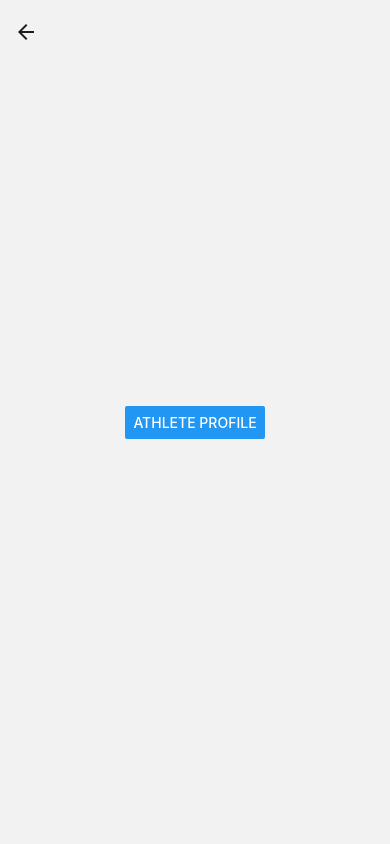
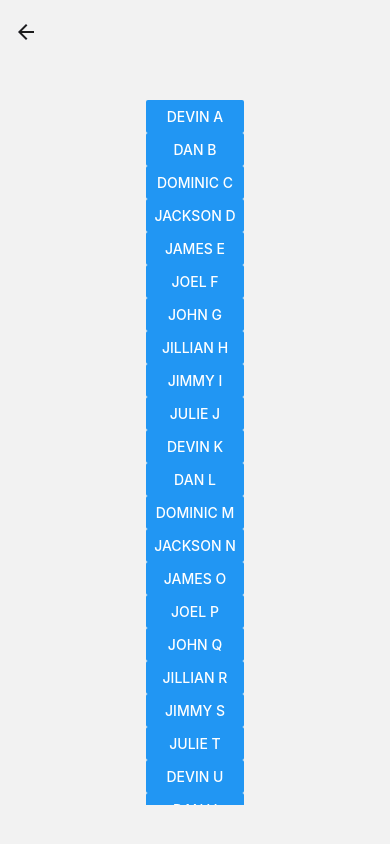
Before and after one commit to gholzemer/WVUPlayersCompanion, a React Native app: screen /RosterScreen in a window 390 px wide. Built offline with nearby package versions, Linux system fonts and the light colour scheme.

Commit message:
Roster Screen stub with example athletes

```diff
--- a/screens/althetic-trainers/RosterScreen.js
+++ b/screens/althetic-trainers/RosterScreen.js
@@ -1,11 +1,62 @@
 import React from 'react';
-import {View, Button} from 'react-native';
+import {View, FlatList, StyleSheet, Text, Button} from 'react-native';
+
+const styles = StyleSheet.create({
+  container: {
+    alignItems: 'center',
+    justifyContent: 'center',
+    marginTop:'20%',
+    marginBottom:'10%',
+    flex: 1,
+    paddingTop: 22,
+  },
+  item: {
+    padding: 50,
+    fontSize: 18,
+    height: 44,
+    width:'20%',
+  },
+
+});
 
 function RosterScreen({ navigation }) {
   return (
-    <View style={{flex: 1, alignItems: 'center', justifyContent: 'center'}}>
-      <Button title="Athlete Profile"
-        onPress={() => navigation.navigate('AthleteProfileScreen')} />
+    <View style={styles.container}>
+       <FlatList
+        data={[
+          {key: 'Devin A'},
+          {key: 'Dan B'},
+          {key: 'Dominic C'},
+          {key: 'Jackson D'},
+          {key: 'James E'},
+          {key: 'Joel F'},
+          {key: 'John G'},
+          {key: 'Jillian H'},
+          {key: 'Jimmy I'},
+          {key: 'Julie J'},
+          {key: 'Devin K'},
+          {key: 'Dan L'},
+          {key: 'Dominic M'},
+          {key: 'Jackson N'},
+          {key: 'James O'},
+          {key: 'Joel P'},
+          {key: 'John Q'},
+          {key: 'Jillian R'},
+          {key: 'Jimmy S'},
+          {key: 'Julie T'},
+          {key: 'Devin U'},
+          {key: 'Dan V'},
+          {key: 'Dominic W'},
+          {key: 'Jackson X'},
+          {key: 'James Y'},
+          {key: 'Joel Z'},
+          {key: 'John A'},
+          {key: 'Jillian B'},
+          {key: 'Jimmy C'},
+          {key: 'Julie D'},
+        ]}
+        renderItem={({item}) => <Button title={item.key} style={styles.item} onPress={() => navigation.navigate('AthleteProfileScreen')} />}
+      />
     </View>
   );
 }
```
